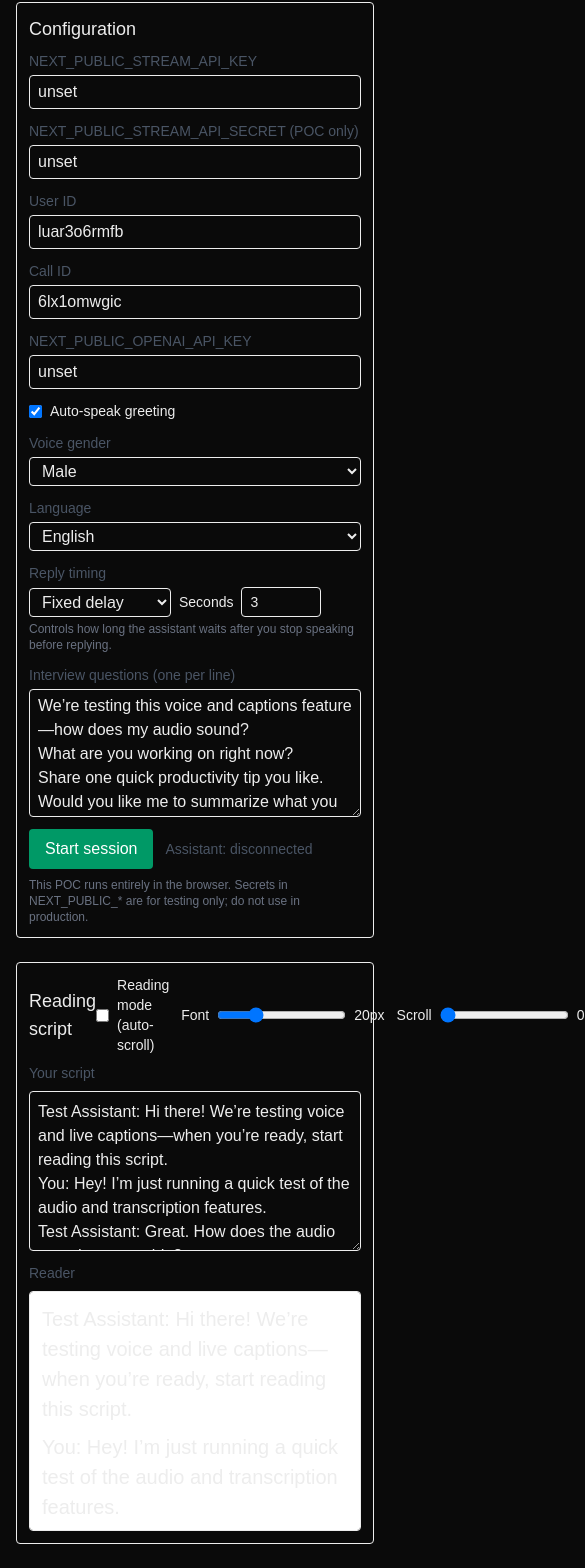
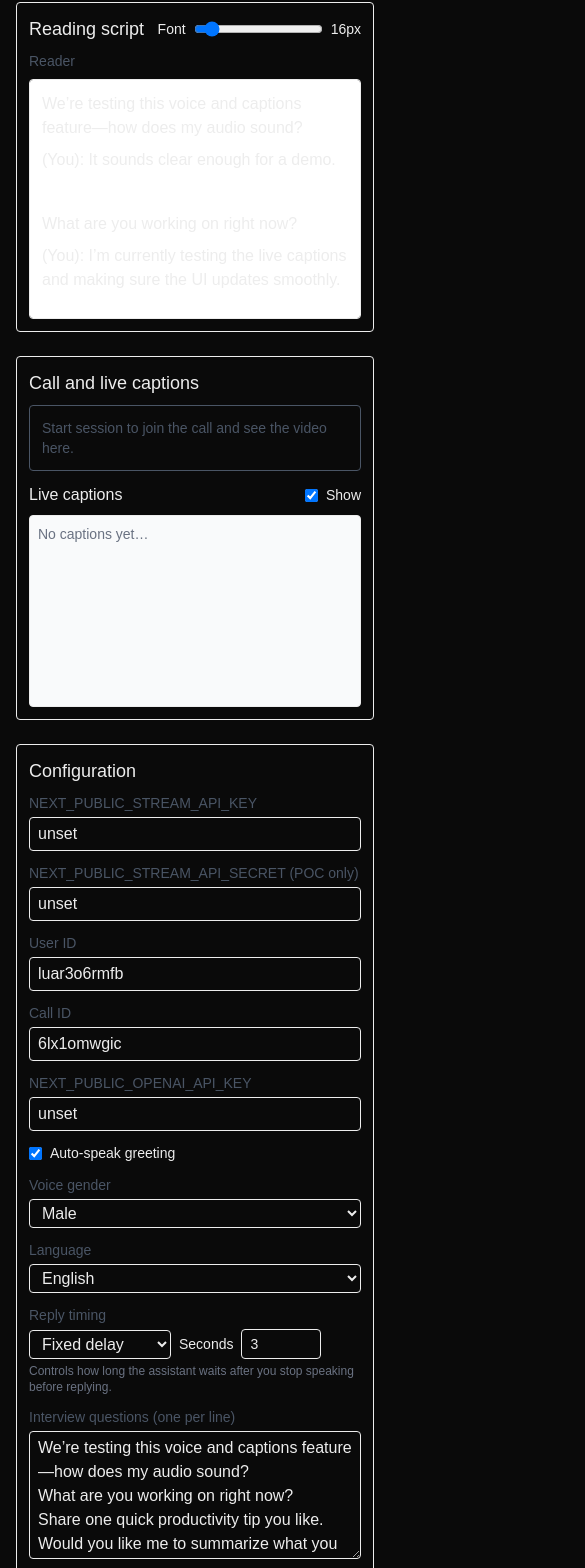
Before and after one commit to castilloglenn/getstream-poc-fe, a Next.js app: page / in a window 390 px wide. Shown: the part 102-1670 px from the top of the page, 585 px wide, since content can reach past the window. Built offline with nearby package versions, Linux system fonts and the light colour scheme; no server answers.

Commit message:
feat: update reading script with improved text and font size controls

```diff
--- a/src/app/page.tsx
+++ b/src/app/page.tsx
@@ -96,42 +96,22 @@ export default function Home() {
   );
 
   // ---- Script reading (teleprompter) ----
-  const [scriptText, setScriptText] = useState<string>(
+  const [scriptText] = useState<string>(
     [
-      "Test Assistant: Hi there! We’re testing voice and live captions—when you’re ready, start reading this script.",
-      "You: Hey! I’m just running a quick test of the audio and transcription features.",
-      "Test Assistant: Great. How does the audio sound on your side?",
-      "You: It sounds clear enough for a demo in the office.",
-      "Test Assistant: Awesome. What are you working on right now?",
-      "You: I’m currently testing the live captions and making sure the UI updates smoothly.",
-      "Test Assistant: Nice. Share one quick productivity tip you like.",
-      "You: I like batching messages and turning off notifications for 30 minutes to focus.",
-      "Test Assistant: Last one—would you like me to summarize what you said as part of the test?",
-      "You: Yes, please summarize it to confirm everything’s working.",
+      "We’re testing this voice and captions feature—how does my audio sound?",
+      "(You): It sounds clear enough for a demo.",
+      "",
+      "What are you working on right now?",
+      "(You): I’m currently testing the live captions and making sure the UI updates smoothly.",
+      "",
+      "Share one quick productivity tip you like.",
+      "(You): I like batching messages and turning off notifications for 30 minutes to focus.",
+      "",
+      "Would you like me to summarize what you just said?",
+      "(You): Yes, please summarize it to confirm everything’s working.",
     ].join("\n")
   );
-  const [readingMode, setReadingMode] = useState<boolean>(false);
-  const [scriptFontSize, setScriptFontSize] = useState<number>(20);
-  const [scrollSpeed, setScrollSpeed] = useState<number>(0); // pixels per second; 0 = manual
-  const scriptContainerRef = useRef<HTMLDivElement | null>(null);
-  useEffect(() => {
-    if (!readingMode || scrollSpeed <= 0) return;
-    const el = scriptContainerRef.current;
-    if (!el) return;
-    const intervalMs = 100; // update every 100ms
-    const step = (scrollSpeed / 1000) * intervalMs; // px per tick
-    const id = window.setInterval(() => {
-      if (!scriptContainerRef.current) return;
-      const c = scriptContainerRef.current;
-      const atBottom = c.scrollTop + c.clientHeight >= c.scrollHeight - 2;
-      if (atBottom) {
-        window.clearInterval(id);
-        return;
-      }
-      c.scrollTop = Math.min(c.scrollTop + step, c.scrollHeight);
-    }, intervalMs);
-    return () => window.clearInterval(id);
-  }, [readingMode, scrollSpeed, scriptText]);
+  const [scriptFontSize, setScriptFontSize] = useState<number>(16);
   // Auto-scroll captions to bottom when new items arrive (if user is near bottom)
   useEffect(() => {
     const el = captionsContainerRef.current;
@@ -521,8 +501,8 @@ export default function Home() {
                 },
                 instructions:
                   `You should speak only in ${langInstruction}. ` +
-                  `You are a friendly AI test assistant helping demo a voice and captions feature in an office environment. ` +
-                  `Keep responses concise (1–2 sentences). Speak in a neutral, office-safe tone. ` +
+                  `You are a friendly AI test assistant helping demo a voice and captions feature. ` +
+                  `Keep responses concise (1–2 sentences). Speak in a neutral tone. ` +
                   `Ask one light question at a time about neutral topics (audio quality, productivity tips, current tasks). ` +
                   `Wait until the user finishes speaking before continuing. ` +
                   `If appropriate, mention this is a test of the voice and caption system. ` +
@@ -870,6 +850,157 @@ export default function Home() {
         Frontend-only POC: Stream Video + OpenAI Realtime
       </h1>
 
+      {/* Reading script */}
+      <section className="border rounded p-3">
+        <div className="flex items-center justify-between mb-2">
+          <h2 className="text-lg font-medium">Reading script</h2>
+          <div className="flex items-center gap-3 text-sm">
+            <label className="flex items-center gap-2">
+              Font
+              <input
+                type="range"
+                min={14}
+                max={36}
+                value={scriptFontSize}
+                onChange={(e) => setScriptFontSize(Number(e.target.value))}
+              />
+              <span>{scriptFontSize}px</span>
+            </label>
+          </div>
+        </div>
+        <div className="grid gap-3">
+          <div className="flex flex-col gap-2">
+            <span className="text-sm text-gray-600">Reader</span>
+            <div
+              className="border rounded p-3 h-60 overflow-auto bg-white"
+              style={{ fontSize: `${scriptFontSize}px`, lineHeight: 1.5 }}
+            >
+              {scriptText.split(/\r?\n/).map((line, i) => (
+                <p key={i} className="mb-2">
+                  {line.trim().length === 0 ? <span>&nbsp;</span> : line}
+                </p>
+              ))}
+            </div>
+          </div>
+        </div>
+      </section>
+
+      {/* Call and Live Captions side-by-side */}
+      <section className="border rounded p-3">
+        <h2 className="text-lg font-medium mb-2">Call and live captions</h2>
+        <div className="grid grid-cols-1 md:grid-cols-2 gap-3">
+          <div>
+            {client && call ? (
+              <div className="mt-2">
+                <StreamVideo client={client}>
+                  {/* eslint-disable-next-line @typescript-eslint/no-explicit-any */}
+                  <StreamCall call={call as any}>
+                    <InCallUI />
+                  </StreamCall>
+                </StreamVideo>
+              </div>
+            ) : (
+              <div className="border rounded p-3 text-sm text-gray-600">
+                Start session to join the call and see the video here.
+              </div>
+            )}
+          </div>
+          <div>
+            <div className="flex items-center justify-between mb-2">
+              <h3 className="font-medium">Live captions</h3>
+              <label className="text-sm flex items-center gap-2">
+                <input
+                  type="checkbox"
+                  checked={showCaptions}
+                  onChange={(e) => setShowCaptions(e.target.checked)}
+                />
+                Show
+              </label>
+            </div>
+            {showCaptions ? (
+              <div
+                ref={captionsContainerRef}
+                className="border rounded p-2 h-48 overflow-auto bg-gray-50"
+              >
+                {captions.length === 0 ? (
+                  <p className="text-sm text-gray-500">No captions yet…</p>
+                ) : (
+                  <ul className="space-y-1">
+                    {captions.slice(-100).map((c) => {
+                      const d = new Date(c.ts);
+                      const hh = String(d.getHours()).padStart(2, "0");
+                      const mm = String(d.getMinutes()).padStart(2, "0");
+                      const ss = String(d.getSeconds()).padStart(2, "0");
+                      return (
+                        <li key={c.id} className="text-sm">
+                          <span className="text-gray-500 mr-2">
+                            [{hh}:{mm}:{ss}]
+                          </span>
+                          <span
+                            className={
+                              c.speaker === "You"
+                                ? "text-emerald-700"
+                                : "text-indigo-700"
+                            }
+                          >
+                            {c.speaker}:
+                          </span>{" "}
+                          <span>{c.text}</span>
+                        </li>
+                      );
+                    })}
+                  </ul>
+                )}
+              </div>
+            ) : null}
+            {transcriptText ? (
+              <div className="mt-3">
+                <h4 className="font-medium mb-1">Final transcript</h4>
+                <textarea
+                  readOnly
+                  className="w-full border rounded p-2 text-sm h-40"
+                  value={transcriptText}
+                />
+                <div className="mt-2 flex gap-2">
+                  <button
+                    className="px-3 py-1 rounded bg-gray-800 text-white text-sm"
+                    onClick={async () => {
+                      try {
+                        await navigator.clipboard.writeText(transcriptText);
+                        alert("Transcript copied to clipboard");
+                      } catch {}
+                    }}
+                  >
+                    Copy
+                  </button>
+                  <button
+                    className="px-3 py-1 rounded bg-gray-200 text-sm"
+                    onClick={() => {
+                      const blob = new Blob([transcriptText], {
+                        type: "text/plain",
+                      });
+                      const url = URL.createObjectURL(blob);
+                      const a = document.createElement("a");
+                      a.href = url;
+                      const ts = new Date();
+                      a.download = `transcript-${ts
+                        .toISOString()
+                        .replace(/[:.]/g, "-")}.txt`;
+                      document.body.appendChild(a);
+                      a.click();
+                      document.body.removeChild(a);
+                      setTimeout(() => URL.revokeObjectURL(url), 5000);
+                    }}
+                  >
+                    Download
+                  </button>
+                </div>
+              </div>
+            ) : null}
+          </div>
+        </div>
+      </section>
+
       {/* Minimal Controls */}
       <section className="border rounded p-3">
         <h2 className="text-lg font-medium mb-2">Configuration</h2>
@@ -1067,208 +1198,6 @@ export default function Home() {
           for testing only; do not use in production.
         </p>
       </section>
-
-      {/* Call UI (shown when running) */}
-      {client && call ? (
-        <section className="border rounded p-3">
-          <h2 className="text-lg font-medium mb-2">Call</h2>
-          <div className="mt-2">
-            <StreamVideo client={client}>
-              {/* eslint-disable-next-line @typescript-eslint/no-explicit-any */}
-              <StreamCall call={call as any}>
-                <InCallUI />
-              </StreamCall>
-            </StreamVideo>
-          </div>
-        </section>
-      ) : null}
-
-      {/* Reading script */}
-      <section className="border rounded p-3">
-        <div className="flex items-center justify-between mb-2">
-          <h2 className="text-lg font-medium">Reading script</h2>
-          <div className="flex items-center gap-3 text-sm">
-            <label className="flex items-center gap-2">
-              <input
-                type="checkbox"
-                checked={readingMode}
-                onChange={(e) => setReadingMode(e.target.checked)}
-              />
-              Reading mode (auto-scroll)
-            </label>
-            <label className="flex items-center gap-2">
-              Font
-              <input
-                type="range"
-                min={14}
-                max={36}
-                value={scriptFontSize}
-                onChange={(e) => setScriptFontSize(Number(e.target.value))}
-              />
-              <span>{scriptFontSize}px</span>
-            </label>
-            <label className="flex items-center gap-2">
-              Scroll
-              <input
-                type="range"
-                min={0}
-                max={120}
-                step={5}
-                value={scrollSpeed}
-                onChange={(e) => setScrollSpeed(Number(e.target.value))}
-              />
-              <span>{scrollSpeed}px/s</span>
-            </label>
-            <button
-              className="px-2 py-1 border rounded"
-              onClick={() => {
-                setScriptText(
-                  [
-                    "Test Assistant: Hi there! We’re testing voice and live captions—when you’re ready, start reading this script.",
-                    "You: Hey! I’m just running a quick test of the audio and transcription features.",
-                    "Test Assistant: Great. How does the audio sound on your side?",
-                    "You: It sounds clear enough for a demo in the office.",
-                    "Test Assistant: Awesome. What are you working on right now?",
-                    "You: I’m currently testing the live captions and making sure the UI updates smoothly.",
-                    "Test Assistant: Nice. Share one quick productivity tip you like.",
-                    "You: I like batching messages and turning off notifications for 30 minutes to focus.",
-                    "Test Assistant: Last one—would you like me to summarize what you said as part of the test?",
-                    "You: Yes, please summarize it to confirm everything’s working.",
-                  ].join("\n")
-                );
-                // Snap to top for a fresh read
-                setTimeout(() => {
-                  if (scriptContainerRef.current) {
-                    scriptContainerRef.current.scrollTop = 0;
-                  }
-                }, 0);
-              }}
-            >
-              Load sample
-            </button>
-          </div>
-        </div>
-        <div className="grid grid-cols-1 md:grid-cols-2 gap-3">
-          <label className="flex flex-col gap-2">
-            <span className="text-sm text-gray-600">Your script</span>
-            <textarea
-              className="border rounded p-2 min-h-40"
-              value={scriptText}
-              onChange={(e) => setScriptText(e.target.value)}
-              placeholder={"Paste or write your script here..."}
-            />
-          </label>
-          <div className="flex flex-col gap-2">
-            <span className="text-sm text-gray-600">Reader</span>
-            <div
-              ref={scriptContainerRef}
-              className="border rounded p-3 h-60 overflow-auto bg-white"
-              style={{ fontSize: `${scriptFontSize}px`, lineHeight: 1.5 }}
-            >
-              {scriptText.split(/\r?\n/).map((line, i) => (
-                <p key={i} className="mb-2">
-                  {line.trim().length === 0 ? <span>&nbsp;</span> : line}
-                </p>
-              ))}
-            </div>
-          </div>
-        </div>
-      </section>
-
-      {/* Live Captions */}
-      <section className="border rounded p-3">
-        <div className="flex items-center justify-between mb-2">
-          <h2 className="text-lg font-medium">Live captions</h2>
-          <label className="text-sm flex items-center gap-2">
-            <input
-              type="checkbox"
-              checked={showCaptions}
-              onChange={(e) => setShowCaptions(e.target.checked)}
-            />
-            Show
-          </label>
-        </div>
-        {showCaptions ? (
-          <div
-            ref={captionsContainerRef}
-            className="border rounded p-2 h-48 overflow-auto bg-gray-50"
-          >
-            {captions.length === 0 ? (
-              <p className="text-sm text-gray-500">No captions yet…</p>
-            ) : (
-              <ul className="space-y-1">
-                {captions.slice(-100).map((c) => {
-                  const d = new Date(c.ts);
-                  const hh = String(d.getHours()).padStart(2, "0");
-                  const mm = String(d.getMinutes()).padStart(2, "0");
-                  const ss = String(d.getSeconds()).padStart(2, "0");
-                  return (
-                    <li key={c.id} className="text-sm">
-                      <span className="text-gray-500 mr-2">
-                        [{hh}:{mm}:{ss}]
-                      </span>
-                      <span
-                        className={
-                          c.speaker === "You"
-                            ? "text-emerald-700"
-                            : "text-indigo-700"
-                        }
-                      >
-                        {c.speaker}:
-                      </span>{" "}
-                      <span>{c.text}</span>
-                    </li>
-                  );
-                })}
-              </ul>
-            )}
-          </div>
-        ) : null}
-        {transcriptText ? (
-          <div className="mt-3">
-            <h3 className="font-medium mb-1">Final transcript</h3>
-            <textarea
-              readOnly
-              className="w-full border rounded p-2 text-sm h-40"
-              value={transcriptText}
-            />
-            <div className="mt-2 flex gap-2">
-              <button
-                className="px-3 py-1 rounded bg-gray-800 text-white text-sm"
-                onClick={async () => {
-                  try {
-                    await navigator.clipboard.writeText(transcriptText);
-                    alert("Transcript copied to clipboard");
-                  } catch {}
-                }}
-              >
-                Copy
-              </button>
-              <button
-                className="px-3 py-1 rounded bg-gray-200 text-sm"
-                onClick={() => {
-                  const blob = new Blob([transcriptText], {
-                    type: "text/plain",
-                  });
-                  const url = URL.createObjectURL(blob);
-                  const a = document.createElement("a");
-                  a.href = url;
-                  const ts = new Date();
-                  a.download = `transcript-${ts
-                    .toISOString()
-                    .replace(/[:.]/g, "-")}.txt`;
-                  document.body.appendChild(a);
-                  a.click();
-                  document.body.removeChild(a);
-                  setTimeout(() => URL.revokeObjectURL(url), 5000);
-                }}
-              >
-                Download
-              </button>
-            </div>
-          </div>
-        ) : null}
-      </section>
     </div>
   );
 }
```
